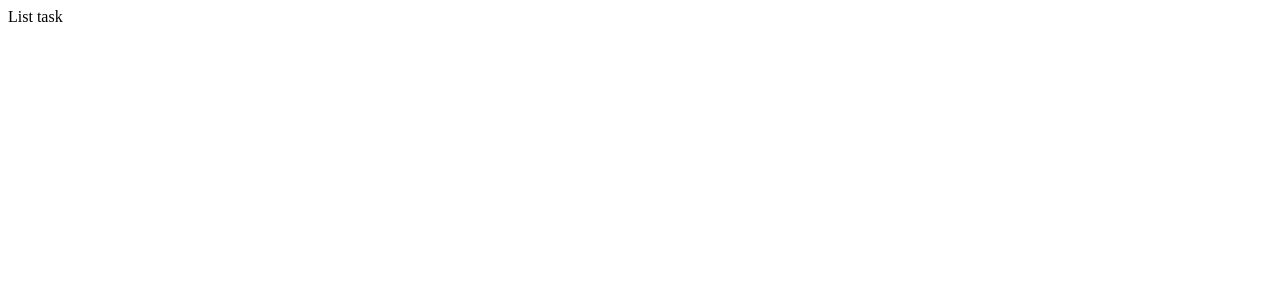
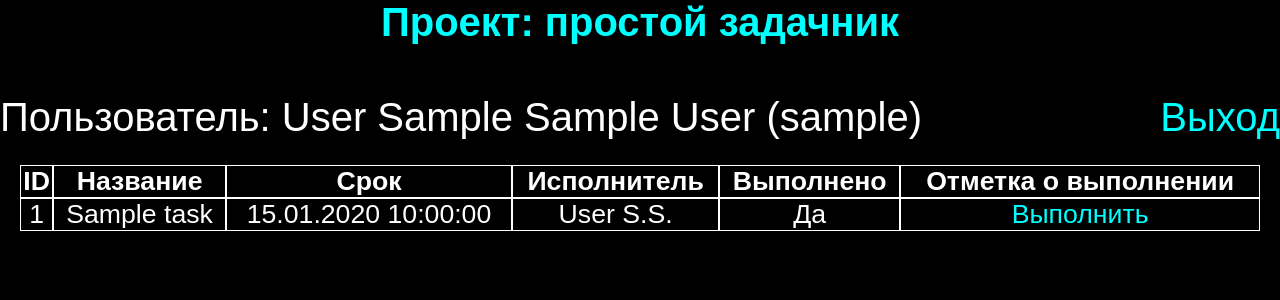
Before and after one commit to progart116/ToDoListProject, a Django app: page / in a window 1280 px wide. Before the commit the part shown is almost empty. Shown: the top 300 px of the page. Run offline with Django 5.2, Linux system fonts and the light colour scheme; a user stored in the database is signed in; data comes from the database, SQL or seed files in the repository; tables that the repository leaves empty hold one stand-in row (values such as "Sample post").

Commit message:
html page: list tasks

```diff
--- a/Front-end/static/ToDoListApp/list.css
+++ b/Front-end/static/ToDoListApp/list.css
@@ -1,3 +1,12 @@
+:root
+{
+    --name-project-color: aqua;
+    --link-color: aqua;
+}
+
+@media (min-width: 992px)
+{
+
     *
     {
         margin: 0;
@@ -5,4 +14,50 @@
         padding: 0;
         color: white;
         background-color: black;
+        font-family: Arial;
+        font-size: 30pt;
     }
+
+    .name-project
+    {
+        text-align: center;
+        font-weight: bold;
+        color: var(--name-project-color);
+        margin-bottom: 50px;
+    }
+
+    .user-info
+    {
+        display: flex;
+        flex-direction: row;
+        justify-content: space-between;
+    }
+
+    table
+    {
+        font-size: 20pt;
+        margin-top: 25px;
+        width: 100%;
+        padding: 0 20px;
+    }
+
+    th, td
+    {
+        font-size: 20pt;
+        border: 1px white solid;
+        text-align: center;
+    }
+
+    td a
+    {
+        font-size: 20pt;
+        color: var(--link-color);
+    }
+
+    a
+    {
+        text-decoration: none;
+        color: var(--link-color);
+    }
+
+}
--- a/Front-end/templates/ToDoListApp/list.html
+++ b/Front-end/templates/ToDoListApp/list.html
@@ -1,14 +1,50 @@
+{% load static %}
+
 <!DOCTYPE html>
 <html>
 
 <head>
     <meta charset="UTF-8">
     <meta name="viewport" content="width=device-width, initial-scale=1.0">
-    <title>Document</title>
+    <title>Список задач</title>
+
+    <link rel="stylesheet" href="{% static 'ToDoListApp/list.css' %}">
+
 </head>
 
 <body>
-    List task
+
+    <div class="name-project">Проект: простой задачник</div>
+
+    <div class="user-info">
+        <div>Пользователь: {{user.surname}} {{user.firstname}} {{user.secondname}} ({{user.django_auth_user.username}})</div>
+        <div><a href="{% url 'UserLogApp:logout_user' %}">Выход</a></div>
+    </div>
+
+    <table cellspacing="0">
+
+        <tr>
+            <th>ID</th>
+            <th>Название</th>
+            <th>Срок</th>
+            <th>Исполнитель</th>
+            <th>Выполнено</th>
+            <th>Отметка о выполнении</th>
+        </tr>
+
+        {% for task in tasks %}
+            <tr>
+                <td>{{task.id}}</td>
+                <td>{{task.name}}</td>
+                <td>{{task.get_full_deadline}}</td>
+                <td>{{task.user.get_full_name}}</td>
+                <td>{{task.verbose_completed}}</td>
+                <td><a href="{% url 'ToDoListApp:complete_task_post' task.id %}">Выполнить</a></td>
+            </tr>
+        {% endfor %}
+
+    </table>
+
 </body>
 
 </html>
--- a/ToDoListApp/models.py
+++ b/ToDoListApp/models.py
@@ -6,7 +6,7 @@ class Task(models.Model):
     user = models.ForeignKey(to=UserLogApp.models.User, verbose_name='Пользователь', on_delete=models.PROTECT)
     name = models.TextField('Название задачи')
     deadline = models.DateTimeField('Срок')
-    copmpleted = models.BooleanField('Выполнено')
+    completed = models.BooleanField('Выполнено')
 
     class Meta:
         verbose_name = 'Задача'
@@ -14,3 +14,23 @@ class Task(models.Model):
 
     def __str__(self):
         return f"{self.id}. {self.name} для пользователя {self.user.django_auth_user.username}"
+
+    def verbose_completed(self):
+        if self.completed: return "Да"
+        else: return "Нет"
+
+    def get_full_deadline(self):
+        day = str(self.deadline.day)
+        month = str(self.deadline.month)
+        year = str(self.deadline.year)
+        hour = str(self.deadline.hour)
+        minute = str(self.deadline.minute)
+        second = str(self.deadline.second)
+
+        if len(day) == 1: day = f"0{day}"
+        if len(month) == 1: month = f"0{month}"
+        if len(hour) == 1: hour = f"0{hour}"
+        if len(minute) == 1: minute = f"0{minute}"
+        if len(second) == 1: second = f"0{second}"
+
+        return f"{day}.{month}.{year} {hour}:{minute}:{second}"
--- a/ToDoListApp/views.py
+++ b/ToDoListApp/views.py
@@ -3,12 +3,22 @@ import django.views.decorators.http
 import django.contrib.auth.decorators
 import django.http
 import ToDoListApp.models
+import UserLogApp.models
 
 
 
 @django.contrib.auth.decorators.login_required
 def view_task_list(request):
-    return render(request, "ToDoListApp/list.html")
+    try:
+        context = {
+            "user": UserLogApp.models.User.objects.get(django_auth_user__username=str(request.user)),
+            "tasks": ToDoListApp.models.Task.objects.all(),
+        }
+        UserLogApp.models.Logs.objects.create(log_data=f"Открыта страница отображения списка задач", app_name="ToDoListApp", method_name="views.view_task_list", program_user=str(request.user))
+        return render(request, "ToDoListApp/list.html", context)
+    except Exception as ex:
+        UserLogApp.models.Logs.objects.create(log_data=f"Ошибка: {str(ex)}", app_name="ToDoListApp", method_name="views.view_task_list", program_user=str(request.user))
+        return django.http.HttpResponseServerError()
 
 
 
--- a/UserLogApp/models.py
+++ b/UserLogApp/models.py
@@ -18,6 +18,10 @@ class User(models.Model):
 
     def __str__(self):
         return f"{self.id}. {self.surname} {self.firstname} {self.secondname} ({self.django_auth_user.username})"
+
+    def get_full_name(self):
+        try: return f"{self.surname} {self.firstname[0]}.{self.secondname[0]}."
+        except: return self.django_auth_user.username
 
 
 
```
Also changed, not shown: ToDoListApp/migrations/0002_alter_task_options_rename_copmpleted_task_completed.py (added). Lines whose indentation alone changed are shown as unchanged.
